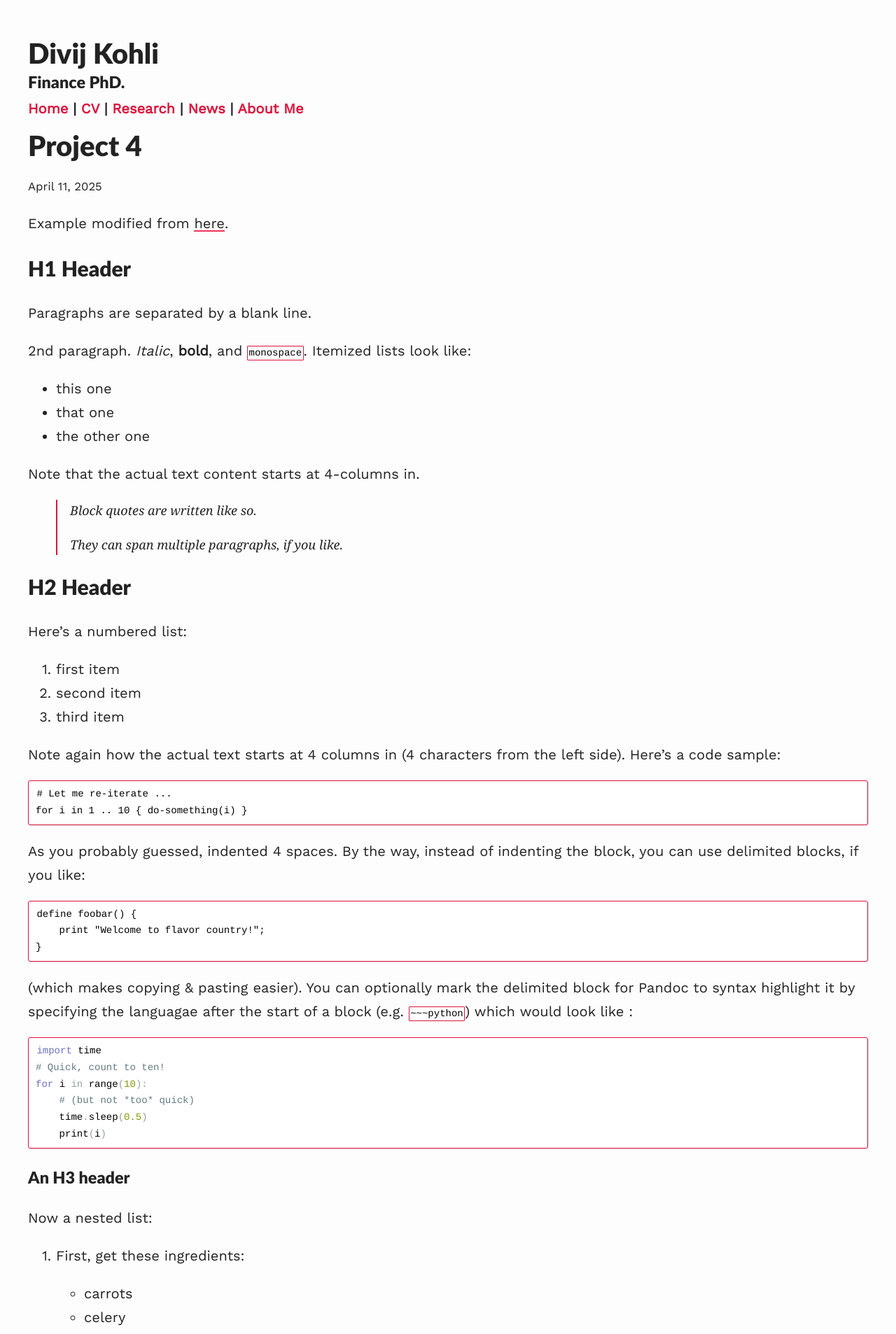
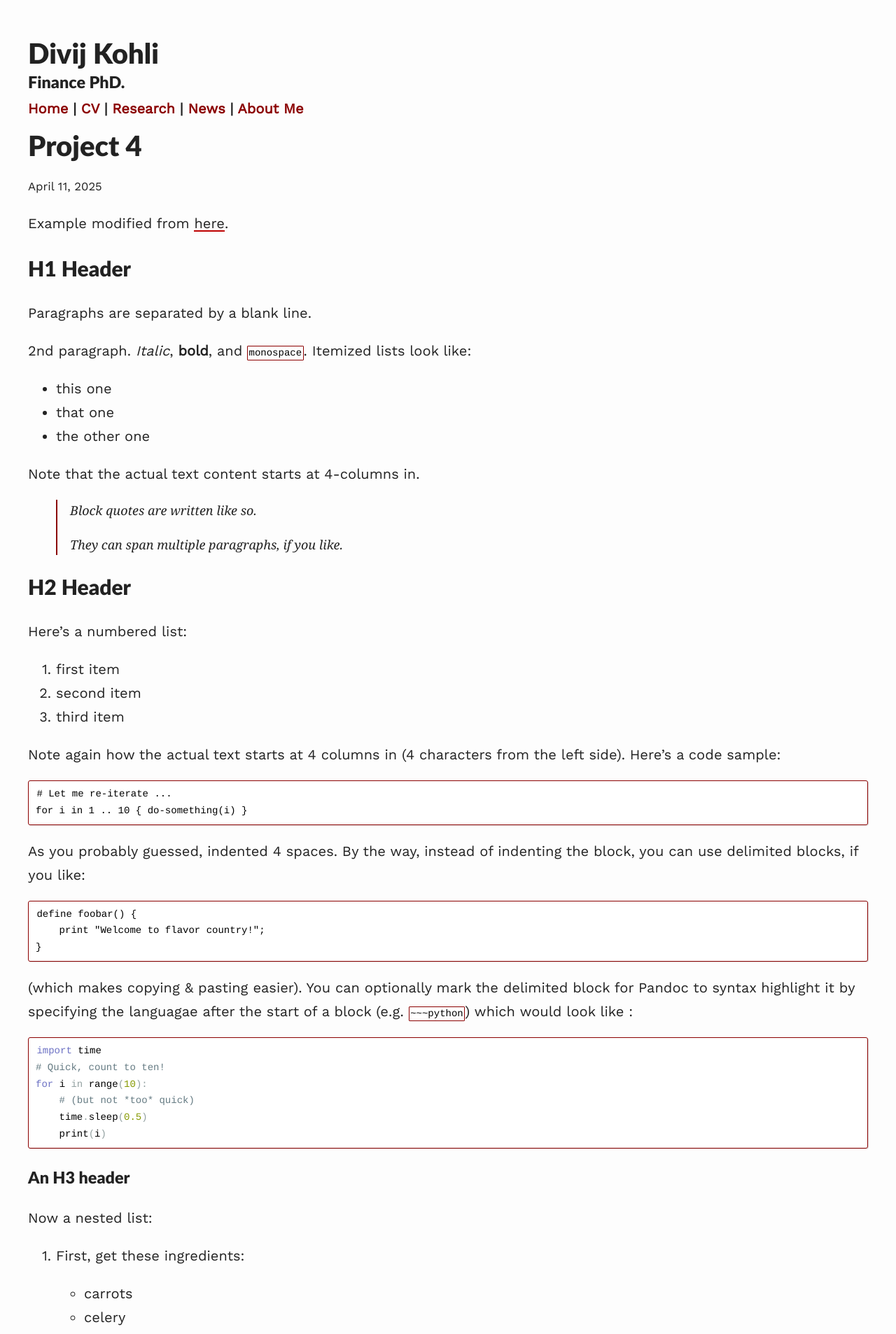
Before and after one commit to divijkohli/divijkohli.github.io, a Jekyll site: the page built from _projects/project4.md, in a window 1280 px wide. Shown: the top 1906 px of the page at 70% size. Built offline with Jekyll 4.4.1, drawn with Linux system fonts in a browser that asks for light colours; nearby versions of some CDN libraries; formulas are drawn with MathJax 3.

Commit message:
Update variables.scss

```diff
--- a/assets/css/_sass/variables.scss
+++ b/assets/css/_sass/variables.scss
@@ -8,7 +8,7 @@ $spacing-unit:     30px;
 $light-gray: gray;
 $text-color:        #222222;
 $background-color: #fdfdfd;
-$brand-color:      #DC143C;
+$brand-color:      #8B0000;
 $projectbox-text:  #222222;
 
 // Color scheme for light
```
